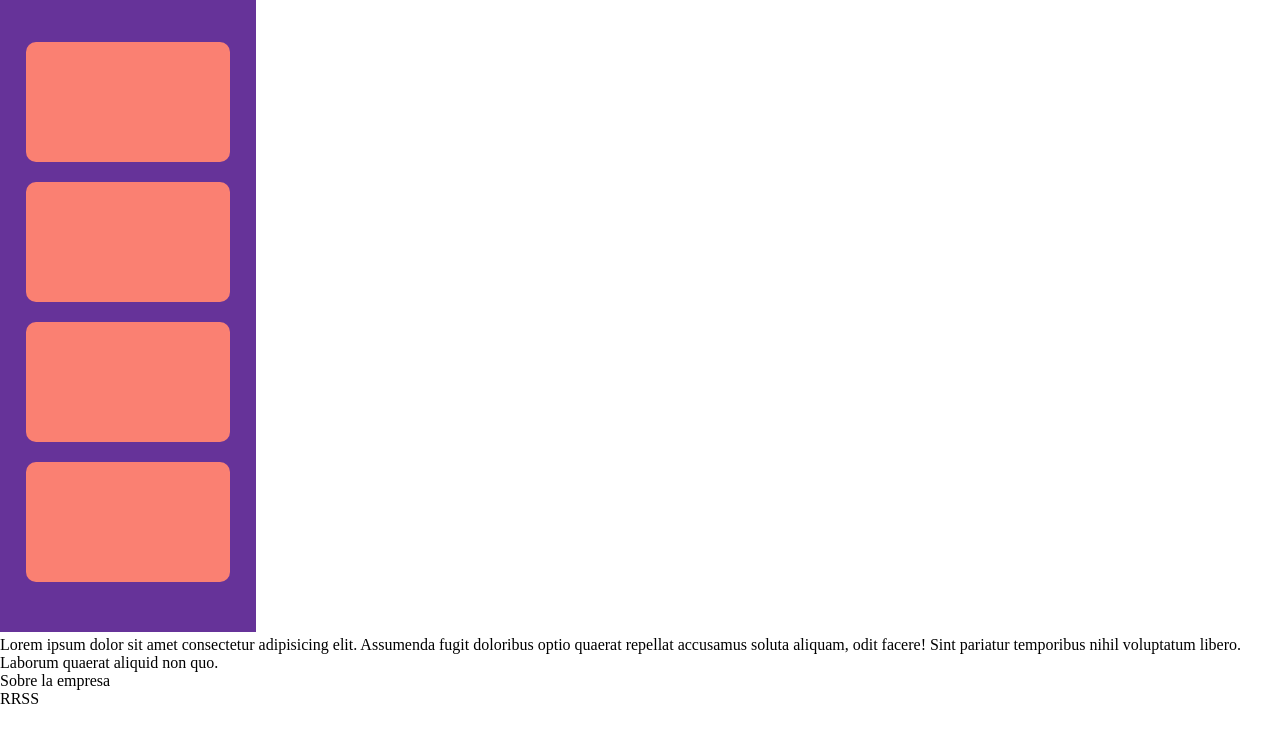
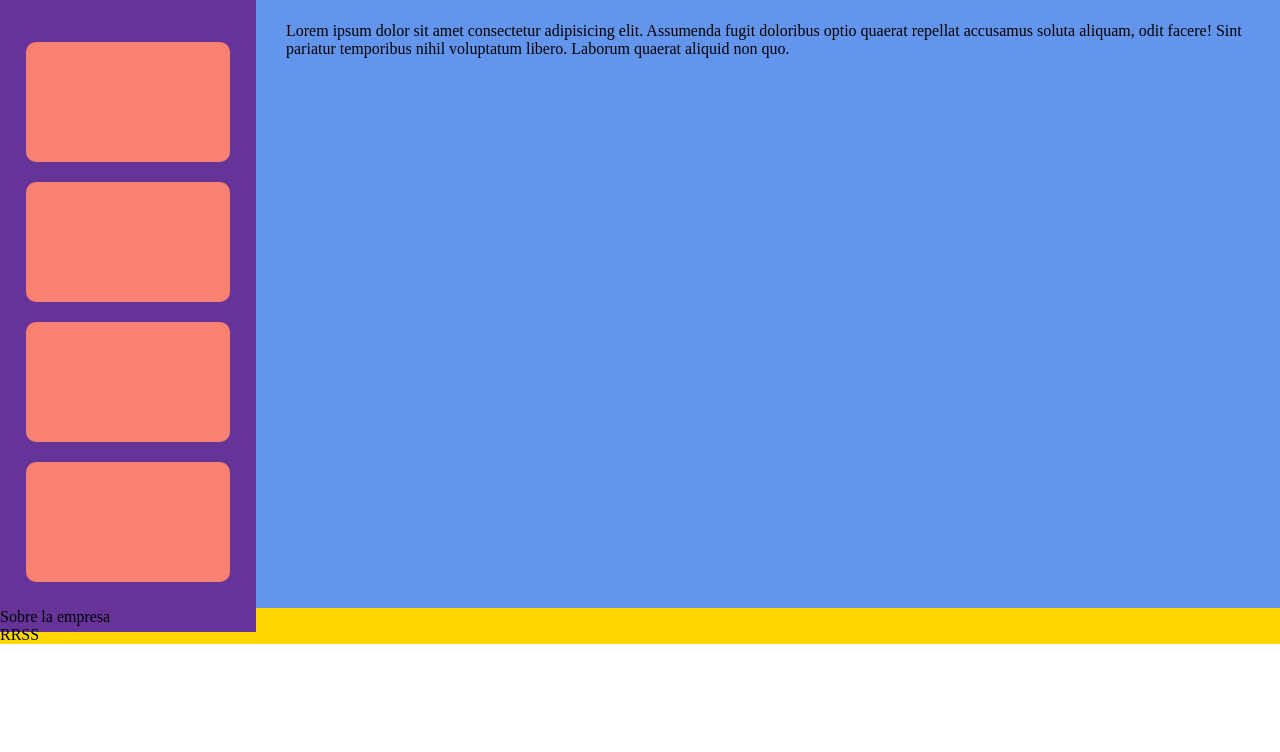
Before and after one commit to pablo-delossantos/arq-frontend, a plain HTML site: page 01-html-css/39-desafio-layout/index.html in a window 1280 px wide. Shown: the part 48-800 px from the top of the page. Drawn offline with Linux system fonts and the light colour scheme.

Commit message:
Main content + color footer

```diff
--- a/01-html-css/39-desafio-layout/style.css
+++ b/01-html-css/39-desafio-layout/style.css
@@ -18,7 +18,11 @@ header {
 .nav li{
   display: inline-block;
 }
-aside, section {
+main {
+  background-color: cornflowerblue;
+  height: 77vh;
+}
+aside {
   display: inline-block;
 }
 aside {
@@ -33,3 +37,11 @@ aside {
   background-color: salmon;
   border-radius: 10px;
 }
+section {
+  display: inline-block;
+  position: absolute;
+  padding: 30px;
+}
+footer {
+  background-color: gold;
+}
```
